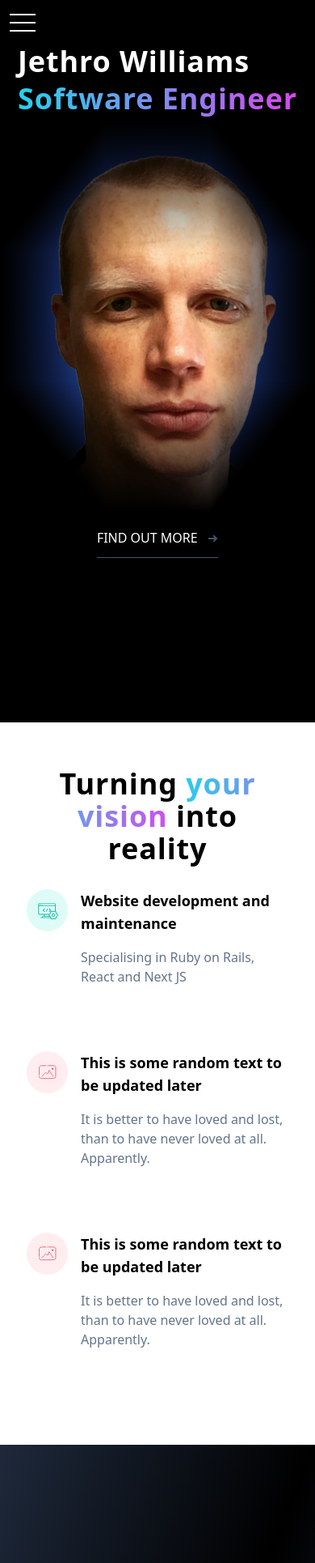
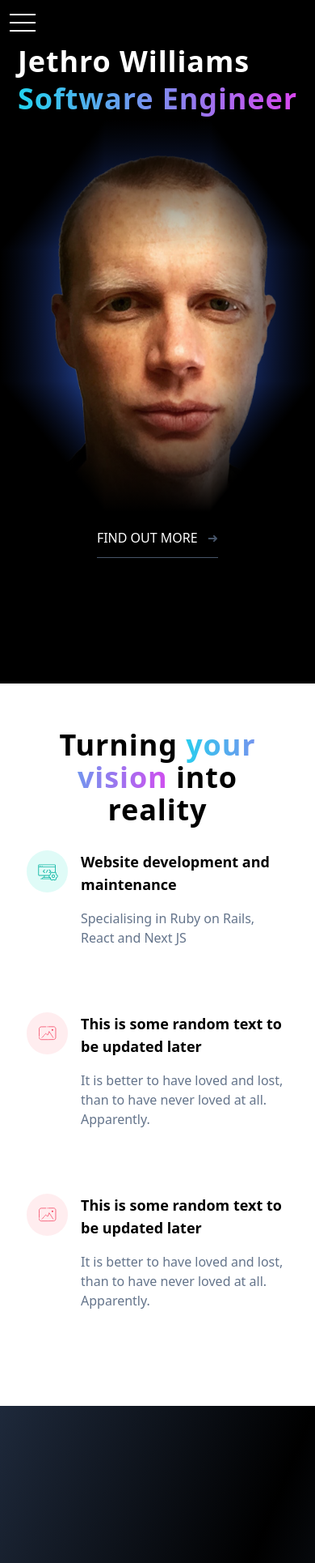
Before and after one commit to jro31/portfolio-v3, a Next.js app: page / in a window 390 px wide. Shown: the top 1930 px of the page at 81% size. Built offline with nearby package versions, Linux system fonts and the light colour scheme.

Commit message:
Fix about page styling

```diff
--- a/components/homepage-sections/SectionContainer.js
+++ b/components/homepage-sections/SectionContainer.js
@@ -10,7 +10,7 @@ const SectionContainer = props => {
       }`}
       ref={elementRef(props.section)}
     >
-      <div className='pt-mobile-navbar-height lg:pt-navbar-height min-h-screen h-full w-full'>
+      <div className='pt-mobile-navbar-height lg:pt-navbar-height min-h-screen-minus-mobile-nav lg:min-h-screen-minus-nav h-full w-full'>
         {props.children}
       </div>
     </div>
--- a/components/homepage-sections/about/About.js
+++ b/components/homepage-sections/about/About.js
@@ -17,7 +17,7 @@ const About = () => {
 
   return (
     <SectionContainer section={aboutSection} className='bg-white'>
-      <div className='flex flex-col lg:flex-row gap-6 xs:gap-16 lg:gap-0 lg:h-full'>
+      <div className='flex flex-col lg:flex-row gap-6 xs:gap-16 lg:gap-0 min-h-inherit lg:h-full'>
         <div className='lg:order-last lg:basis-7/12 flex justify-center lg:items-center'>
           <div
             ref={elementRef(aboutTitle)}
--- a/tailwind.config.js
+++ b/tailwind.config.js
@@ -109,6 +109,9 @@ module.exports = {
       },
       minHeight: {
         '11/12': '91.666667%',
+        inherit: 'inherit',
+        'screen-minus-mobile-nav': `calc(100vh - ${mobileNavbarHeight})`,
+        'screen-minus-nav': `calc(100vh - ${navbarHeight})`,
       },
       minWidth: {
         '1/2': '50%',
```
